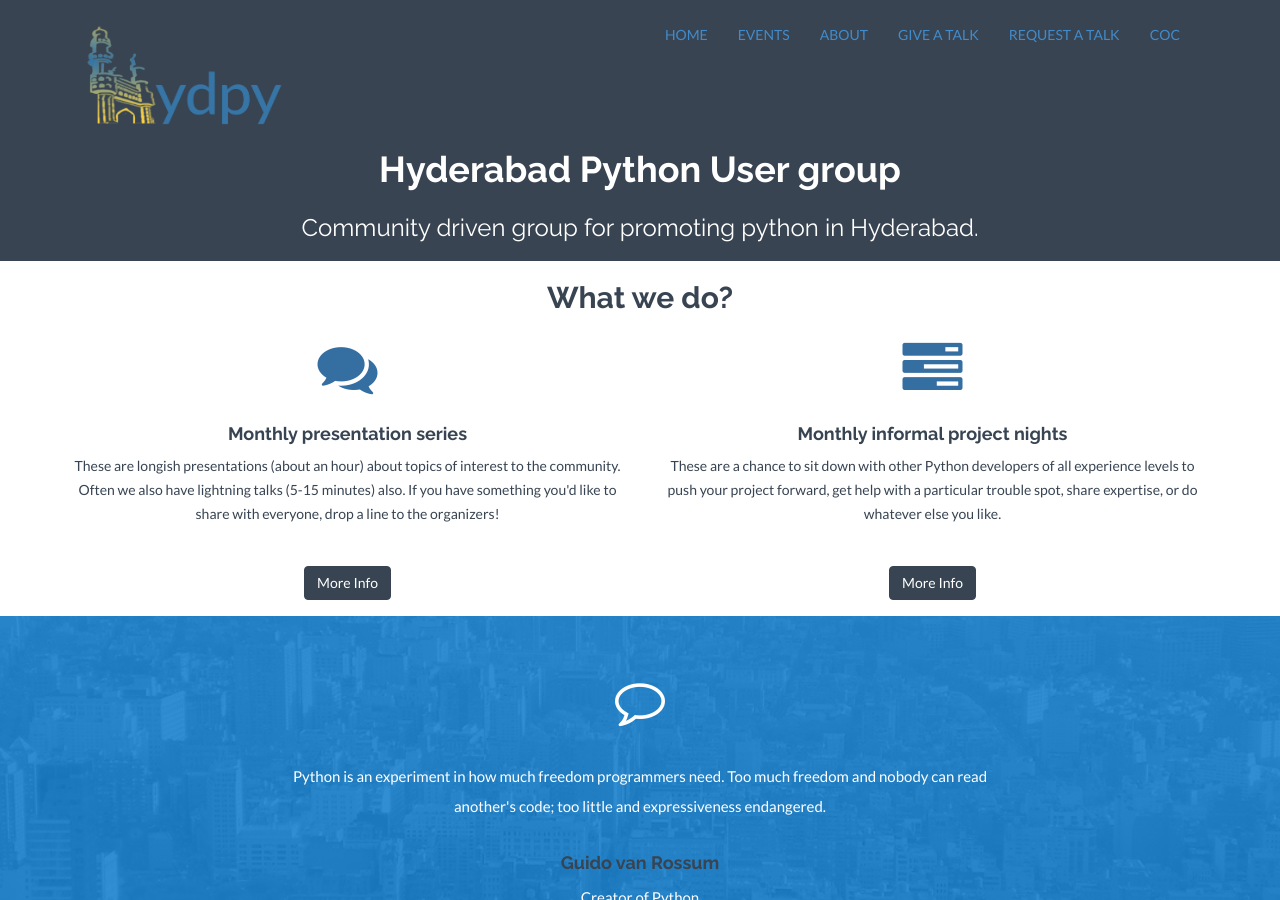
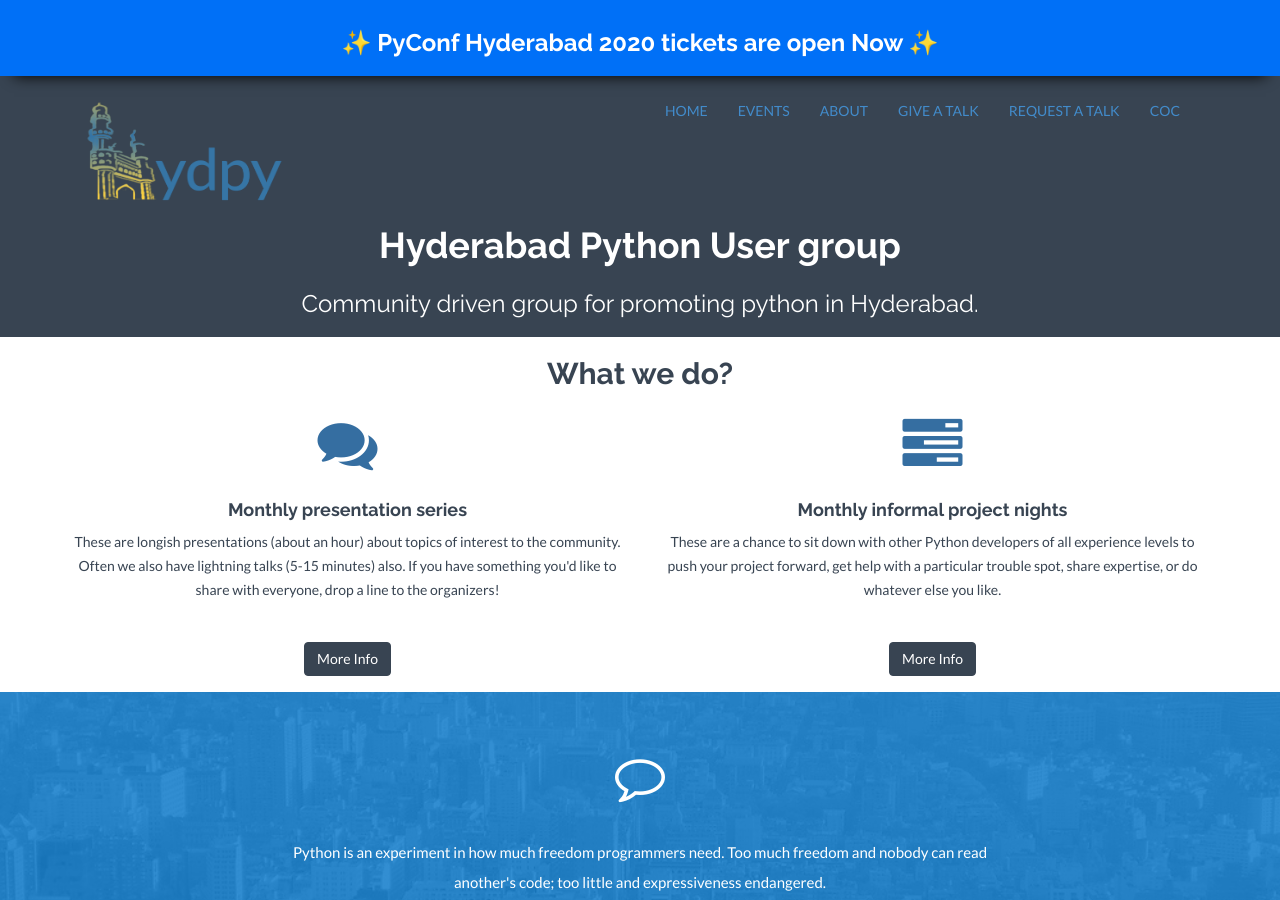
Before and after one commit to HydPy/HydPy, a Jekyll site: the page built from index.html, in a window 1280 px wide and 900 px high. Built offline with Jekyll 4.4.1, drawn with Linux system fonts in a browser that asks for light colours; nearby versions of some CDN libraries.

Commit message:
add featured announcement for pyconf

```diff
--- /dev/null
+++ b/_includes/featured-announcement.html
@@ -0,0 +1,15 @@
+<div
+  class="featured-announcement"
+  style="
+    position: relative;
+    text-align: center;
+    box-shadow: 0 1em 1em -1em #000;
+    background: #0070f7;
+  "
+>
+  <div class="container" style="padding: 1rem">
+    <a href="https://pyconf.hydpy.org/2020" style="color: #fff">
+      <h3>✨ PyConf Hyderabad 2020 tickets are open Now ✨</h3>
+    </a>
+  </div>
+</div>
--- a/_layouts/base.html
+++ b/_layouts/base.html
@@ -1,14 +1,9 @@
 <!DOCTYPE html>
 <html>
+  {% include head.html %}
 
-    {% include head.html %}
-
-    <body>
-
-
-            {{ content }}
-
-        {% include footer.html %}
-        {% include js.html %}
-    </body>
+  <body>
+    {% include featured-announcement.html %} {{ content }} {% include
+    footer.html %} {% include js.html %}
+  </body>
 </html>
```
